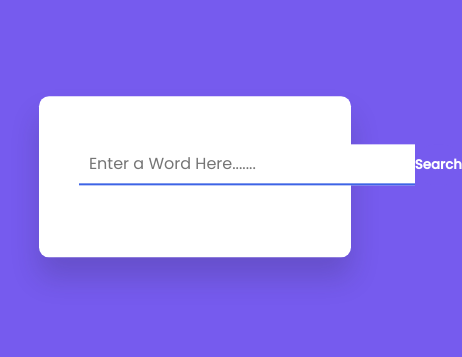
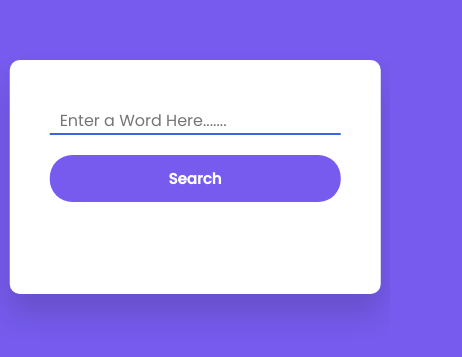
Before and after one commit to chetramaaseri/JavaScript-Api-Projects, a plain HTML site: page Dictionary App/index.html in a window 390 px wide. Shown: the part 245-602 px from the top of the page, 462 px wide, since content can reach past the window. Drawn offline with Linux system fonts and the light colour scheme.

Commit message:
Responsive media query added Changes to be committed: 	modified:   Dictionary App/style.css

```diff
--- a/Dictionary App/style.css
+++ b/Dictionary App/style.css
@@ -24,6 +24,7 @@ body{
     width: 100%;
     display: flex;
     justify-content: space-between;
+    flex-wrap: wrap;
 }
 .search-wrapper button{
     font-size: l6px;
@@ -90,3 +91,22 @@ body{
     text-align: center;
     color: rgb(237, 24, 24) !important;
 }
+
+
+@media (max-width: 450px) {
+    .container {
+        width: 95%;
+    }
+    .search-wrapper input {
+        width: 100%;
+    }
+
+    #result {
+        width: 100%;
+    }
+    .search-wrapper button {
+        font-size: 15px;
+        margin: 20px 0;
+        width: 100%;
+    }
+}
```
